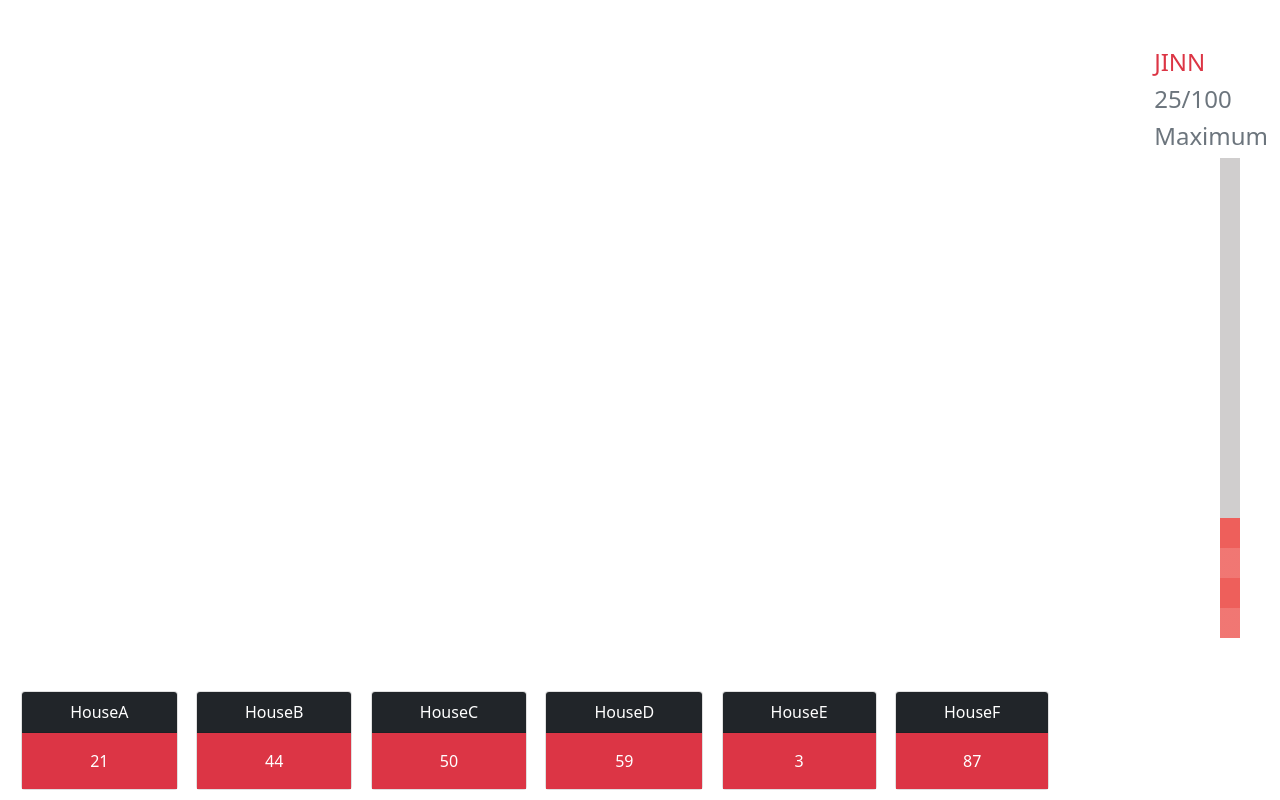
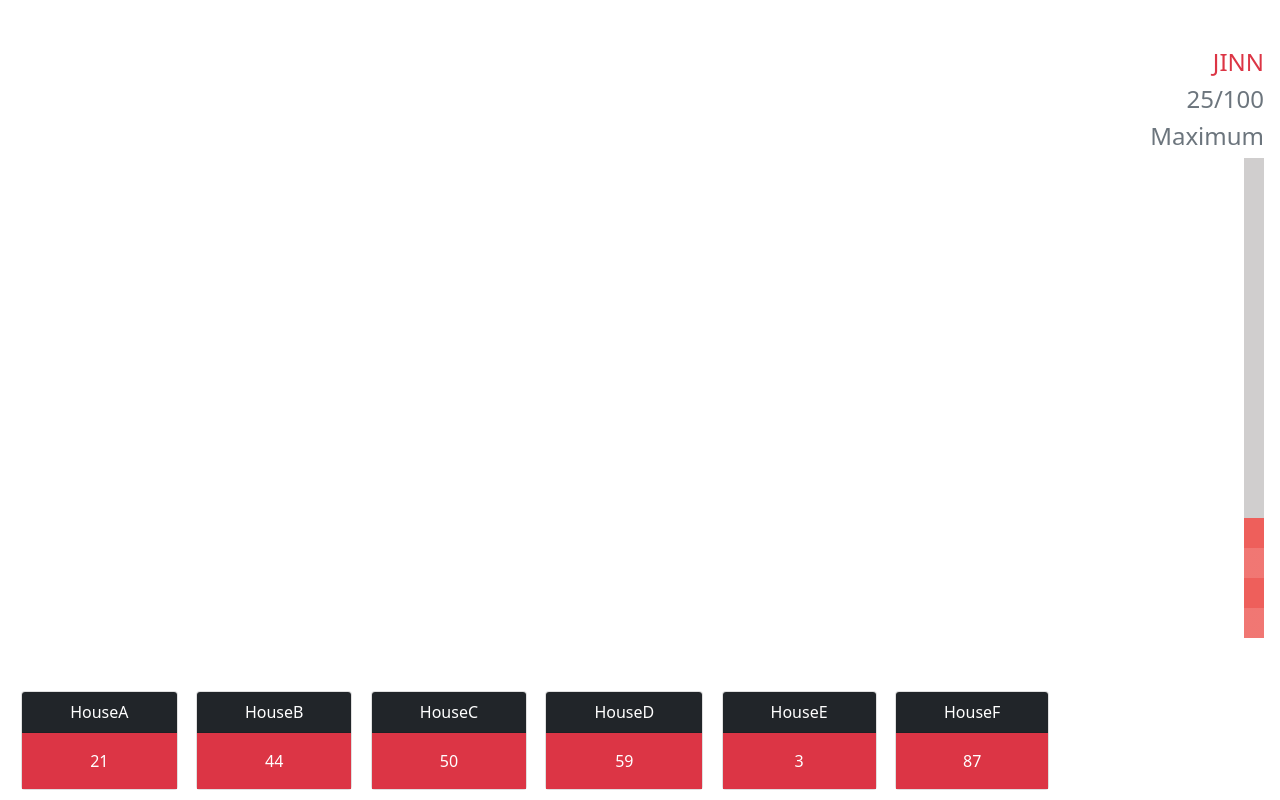
Before and after one commit to AsjadIftikhar/dbhelp, a Django app: page / in a window 1280 px wide. Run offline with Django 4.2, Linux system fonts and the light colour scheme; data comes from the database, SQL or seed files in the repository; parts of the project's set-up code (start-up, migrations or seed data) failed here and were passed over.

Commit message:
Final Commit

```diff
--- a/templates/index.html
+++ b/templates/index.html
@@ -4,7 +4,7 @@
     <!-- Required meta tags -->
     <meta charset="utf-8">
     <meta name="viewport" content="width=device-width, initial-scale=1">
-    <meta http-equiv="refresh" content="5"/>
+{#    <meta http-equiv="refresh" content="5"/>#}
 
     <!-- Bootstrap CSS -->
     <link href="https://cdn.jsdelivr.net/npm/bootstrap@5.1.3/dist/css/bootstrap.min.css" rel="stylesheet"
@@ -31,11 +31,11 @@
 </head>
 <body>
 <div class="container-fluid d-flex justify-content-end">
-    <div class="mt-5 d-flex flex-column justify-content-end">
-        <h4 class="text-danger">{{ boss.name }} </h4>
-        <h4 class="text-secondary">{{ boss.hp }}/{{ boss.maxhp }}</h4>
-        <h4 class="text-secondary">{{ boss.gold }}</h4>
-        <div class="w-75 d-flex justify-content-end">
+    <div class="mt-5 d-flex flex-column justify-content-end me-1">
+        <h4 class="text-danger d-flex justify-content-end">{{ boss.name }} </h4>
+        <h4 class="text-secondary d-flex justify-content-end">{{ boss.hp }}/{{ boss.maxhp }}</h4>
+        <h4 class="text-secondary d-flex justify-content-end">{{ boss.gold }}</h4>
+        <div class="d-flex justify-content-end">
             <div class="progress-bar-vertical d-flex flex-row-reverse justify-content-end flex-wrap">
                 <div class="w-100 progress-striped" role="progressbar" aria-valuenow="90" aria-valuemin="0"
                      aria-valuemax="100" style="height: {{ percentage }}%;">
```
